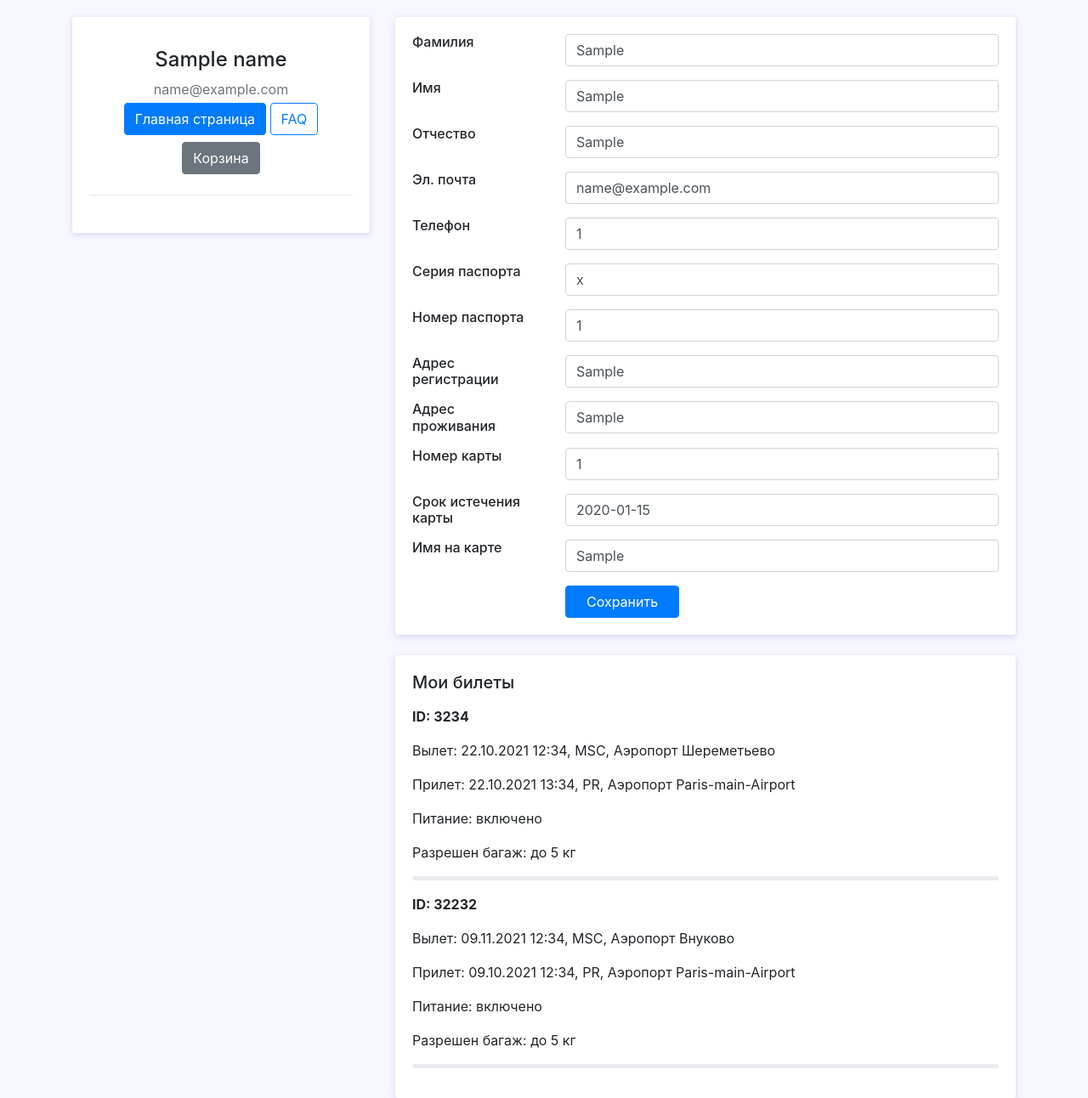
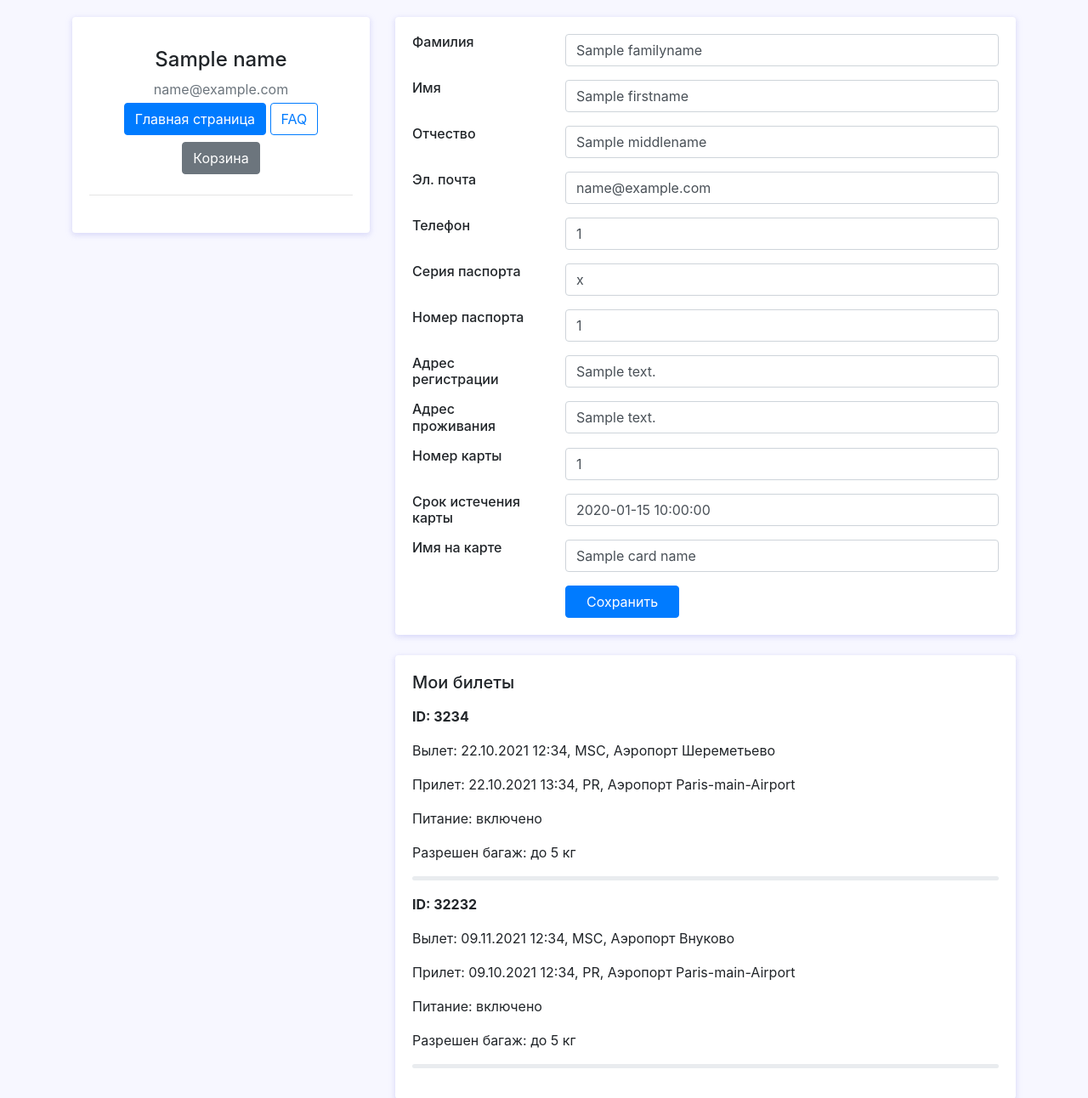
Before and after one commit to ukurysheva/globavia, a Flask app: template templates/profile_edit_data_and_skills-Bootdey.com.html in a window 1280 px wide. Shown: the top 1292 px of the page at 85% size. Run offline with Flask 2, Linux system fonts and the light colour scheme; the template is opened without the code that fills it: most values are stand-ins (such as "Sample title", 1, 10 or a date in 2020); some libraries are stand-ins or nearby versions.

Commit message:
personal cabinet

```diff
--- a/templates/profile_edit_data_and_skills-Bootdey.com.html
+++ b/templates/profile_edit_data_and_skills-Bootdey.com.html
@@ -51,7 +51,7 @@
                                     <h6 class="mb-0">Фамилия</h6>
                                 </div>
                                 <div class="col-sm-9 text-secondary">
-                                    <input type="text" class="form-control" value={{ familyname }} name="familyname"
+                                    <input type="text" class="form-control" value="{{ familyname }}" name="familyname"
                                            id="familyname">
                                 </div>
                             </div>
@@ -60,7 +60,7 @@
                                     <h6 class="mb-0">Имя</h6>
                                 </div>
                                 <div class="col-sm-9 text-secondary">
-                                    <input type="text" class="form-control" value={{ firstname }} name="firstname"
+                                    <input type="text" class="form-control" value="{{ firstname }}" name="firstname"
                                            id="firstname">
                                 </div>
                             </div>
@@ -69,7 +69,7 @@
                                     <h6 class="mb-0">Отчество</h6>
                                 </div>
                                 <div class="col-sm-9 text-secondary">
-                                    <input type="text" class="form-control" value={{ middlename }} name="middlename"
+                                    <input type="text" class="form-control" value="{{ middlename }}" name="middlename"
                                            id="middlename">
                                 </div>
                             </div>
@@ -78,7 +78,7 @@
                                     <h6 class="mb-0">Эл. почта</h6>
                                 </div>
                                 <div class="col-sm-9 text-secondary">
-                                    <input type="text" class="form-control" value={{ email }} name="email" id="email">
+                                    <input type="text" class="form-control" value="{{ email }}" name="email" id="email">
                                 </div>
                             </div>
                             <div class="row mb-3">
@@ -86,7 +86,7 @@
                                     <h6 class="mb-0">Телефон</h6>
                                 </div>
                                 <div class="col-sm-9 text-secondary">
-                                    <input type="text" class="form-control" value={{ phone_number}} name="phone_number"
+                                    <input type="text" class="form-control" value="{{ phone_number}}" name="phone_number"
                                            id="phone_number">
                                 </div>
                             </div>
@@ -95,7 +95,7 @@
                                     <h6 class="mb-0">Серия паспорта</h6>
                                 </div>
                                 <div class="col-sm-9 text-secondary">
-                                    <input type="text" class="form-control" value={{ passport_series }}
+                                    <input type="text" class="form-control" value="{{ passport_series }}"
                                            name="seria_passport" id="seria_passport">
                                 </div>
                             </div>
@@ -104,7 +104,7 @@
                                     <h6 class="mb-0">Номер паспорта</h6>
                                 </div>
                                 <div class="col-sm-9 text-secondary">
-                                    <input type="text" class="form-control" value={{ passport_number }}
+                                    <input type="text" class="form-control" value="{{ passport_number }}"
                                            name="number_passport" id="number_passport">
                                 </div>
                             </div>
@@ -113,7 +113,7 @@
                                     <h6 class="mb-0">Адрес регистрации</h6>
                                 </div>
                                 <div class="col-sm-9 text-secondary">
-                                    <input type="text" class="form-control" value={{ address_register }}
+                                    <input type="text" class="form-control" value="{{ address_register }}"
                                            name="address_register" id="address_register">
                                 </div>
                             </div>
@@ -122,7 +122,7 @@
                                     <h6 class="mb-0">Адрес проживания</h6>
                                 </div>
                                 <div class="col-sm-9 text-secondary">
-                                    <input type="text" class="form-control" value={{ address_accommodation}}
+                                    <input type="text" class="form-control" value="{{ address_accommodation}}"
                                            name="address_accommodation" id="address_accommodation">
                                 </div>
                             </div>
@@ -131,7 +131,7 @@
                                     <h6 class="mb-0">Номер карты</h6>
                                 </div>
                                 <div class="col-sm-9 text-secondary">
-                                    <input type="text" class="form-control" value={{ card_number}} name="card_number"
+                                    <input type="text" class="form-control" value="{{ card_number}}" name="card_number"
                                            id="card_number">
                                 </div>
                             </div>
@@ -140,7 +140,7 @@
                                     <h6 class="mb-0">Срок истечения карты</h6>
                                 </div>
                                 <div class="col-sm-9 text-secondary">
-                                    <input type="text" class="form-control" value={{ card_date}} name="card_date"
+                                    <input type="text" class="form-control" value="{{ card_date}}" name="card_date"
                                            id="card_date">
                                 </div>
                             </div>
@@ -149,7 +149,7 @@
                                     <h6 class="mb-0">Имя на карте</h6>
                                 </div>
                                 <div class="col-sm-9 text-secondary">
-                                    <input type="text" class="form-control" value={{ card_name}} name="card_name"
+                                    <input type="text" class="form-control" value="{{ card_name}}" name="card_name"
                                            id="card_name">
                                 </div>
                             </div>
```
